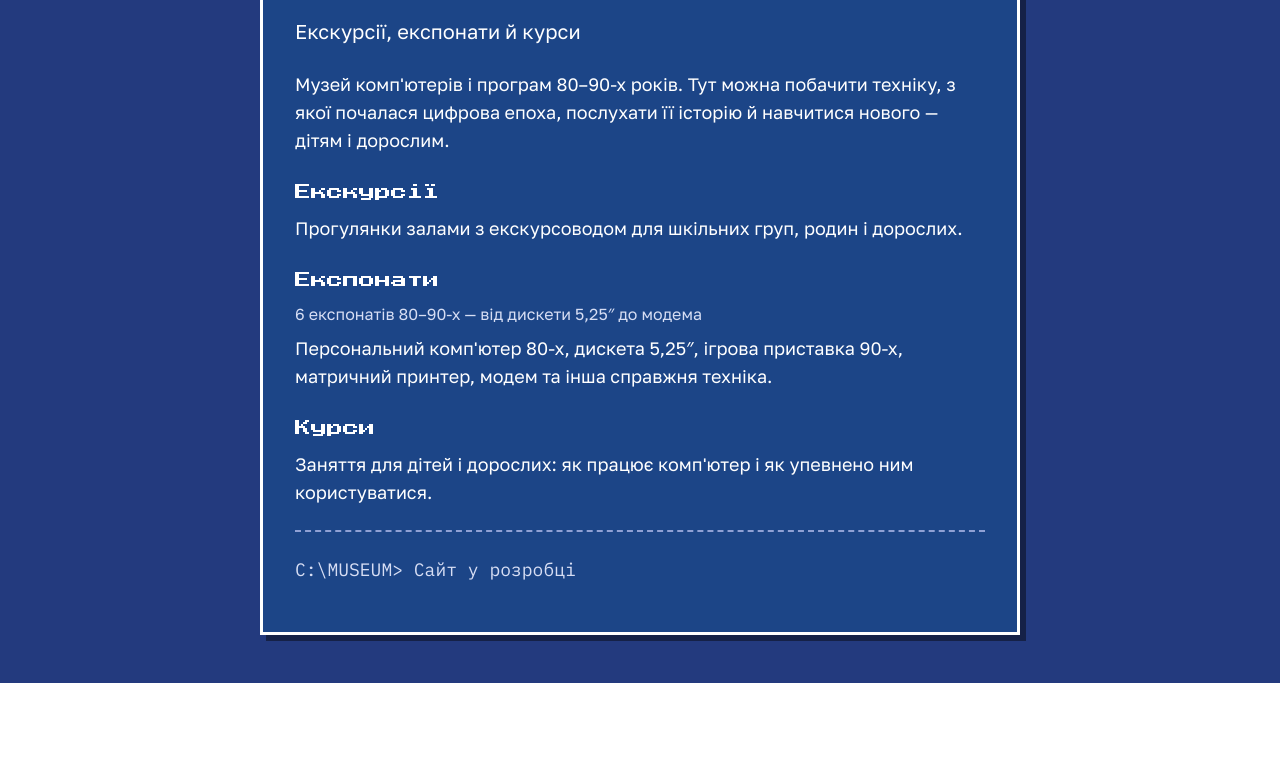
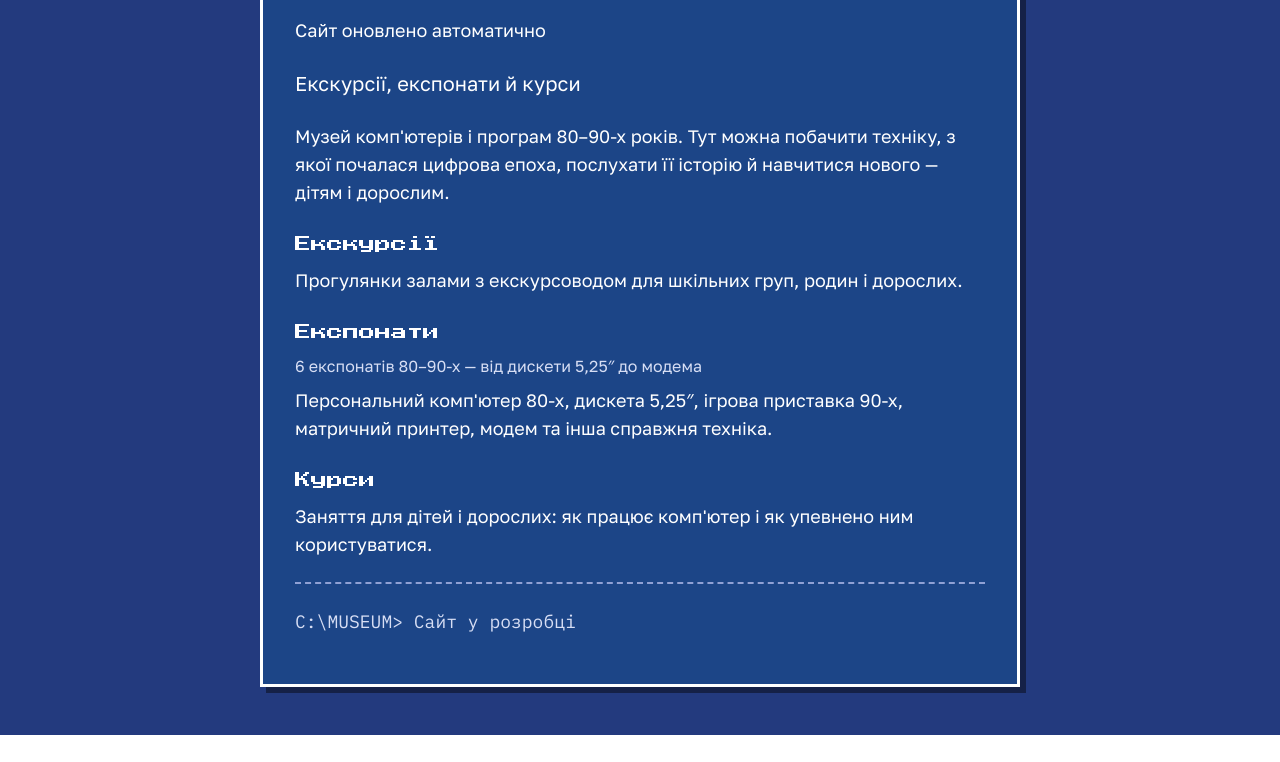
Before and after one commit to RomSnC/museum-site-ai-iv, a plain HTML site: page index.html in a window 1280 px wide. Shown: the part 338-1100 px from the top of the page. Drawn offline with Linux system fonts and the light colour scheme.

Commit message:
Головна: додано рядок «Сайт оновлено автоматично» під заголовком
Новий абзац <p class="scm-body"> одразу після <h1> у index.html.

Co-Authored-By: Claude Opus 5.5 <noreply@anthropic.com>

```diff
--- a/index.html
+++ b/index.html
@@ -47,6 +47,7 @@
         </div>
         <div class="scm-window__body">
           <h1 class="scm-h1">Software and Computer Museum</h1>
+          <p class="scm-body">Сайт оновлено автоматично</p>
           <p class="scm-lead">Екскурсії, експонати й курси</p>
           <p class="scm-body">Музей комп'ютерів і програм 80–90-х років. Тут можна побачити техніку, з якої почалася цифрова епоха, послухати її історію й навчитися нового — дітям і дорослим.</p>
           <ul class="stub__list">
```
